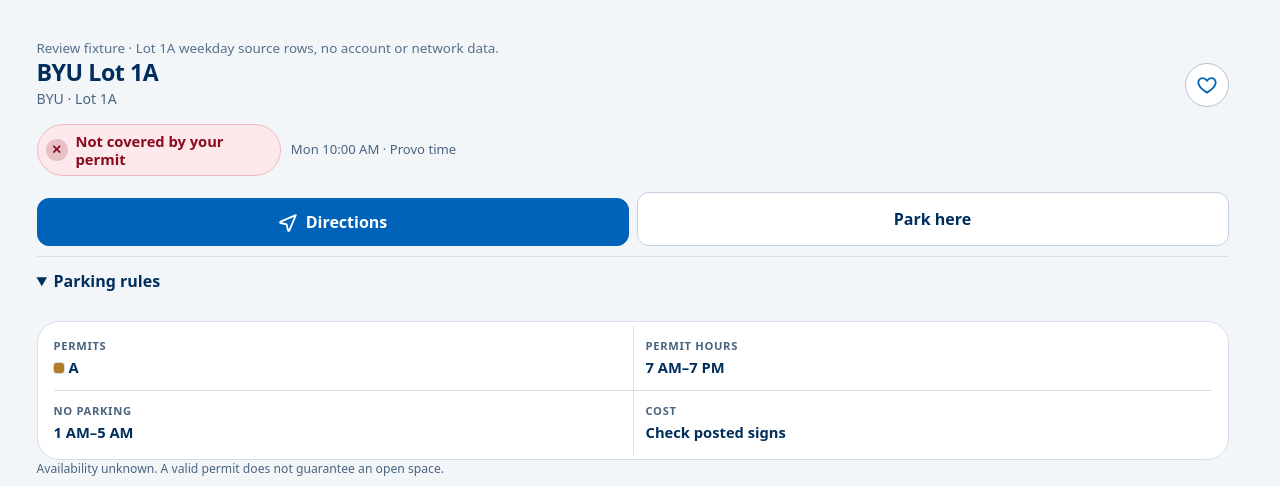
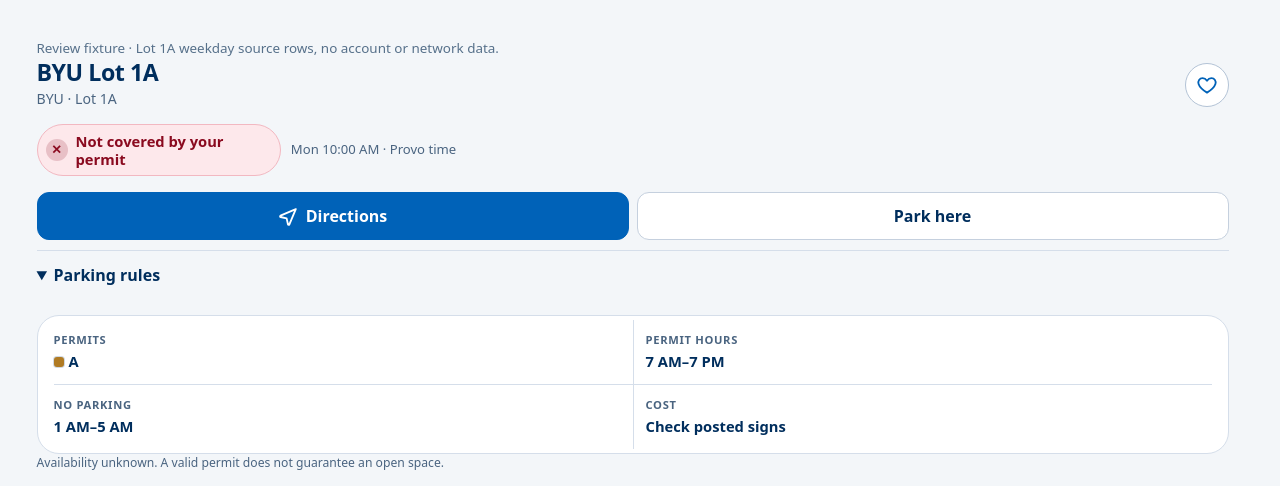
Before and after one commit to ParkerMorris11/ProvoParking, a web app: file tests/manual/lot-rules.html in a window 1280 px wide. Shown: the part 46-532 px from the top of the page. Run offline with its HTML, style and script files only (its server is not run), Linux system fonts and the light colour scheme.

Commit message:
Lot page: Directions and Park here are the same size
The primary button's default 6px top margin pushed Directions lower than Park here.

Co-Authored-By: Claude Opus 5.5 <noreply@anthropic.com>
Claude-Session: https://claude.ai/code/session_01FEpZmDBeJdBSG7YznhJ7WN

```diff
--- a/css/area-detail.css
+++ b/css/area-detail.css
@@ -106,6 +106,6 @@
 .mobile-detail-label { display: none; }
 .detail-distance { margin: 5px 0 0; color: var(--muted); font-size: .85rem; }
 #area-detail .detail-primary-actions { display: grid; grid-auto-flow: column; grid-auto-columns: minmax(0, 1fr); gap: 8px; }
-#area-detail .detail-primary-actions :is(.primary, .secondary) { min-height: 48px; padding-inline: 8px; gap: 6px; width: 100%; }
+#area-detail .detail-primary-actions :is(.primary, .secondary) { min-height: 48px; margin: 0; padding-inline: 8px; gap: 6px; width: 100%; box-sizing: border-box; }
 .lot-rules { margin-top: 10px; border-top: 1px solid var(--border); }
 .lot-rules > summary { padding: 12px 0; color: var(--text); font-weight: 650; cursor: pointer; }
```
